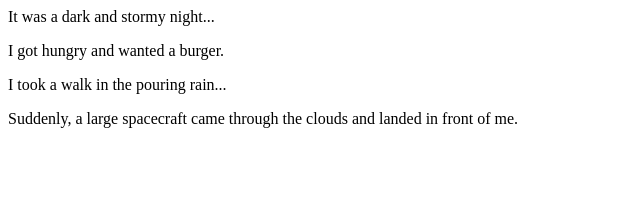
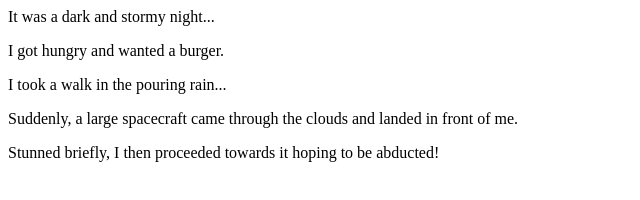
Before and after one commit to NOBLEMBW/fireside-story, a plain HTML site: page index.html in a window 1280 px wide. Shown: the whole page, without its empty margins (0-640 px from the left). Drawn offline with Linux system fonts and the light colour scheme.

Commit message:
added fourth line of story

```diff
--- a/index.html
+++ b/index.html
@@ -4,5 +4,6 @@
     <p>I got hungry and wanted a burger.</p>
     <p>I took a walk in the pouring rain...</p>
     <p>Suddenly, a large spacecraft came through the clouds and landed in front of me.</p>
+    <p>Stunned briefly, I then proceeded towards it hoping to be abducted!</p>
   </body>
 </html>
```
